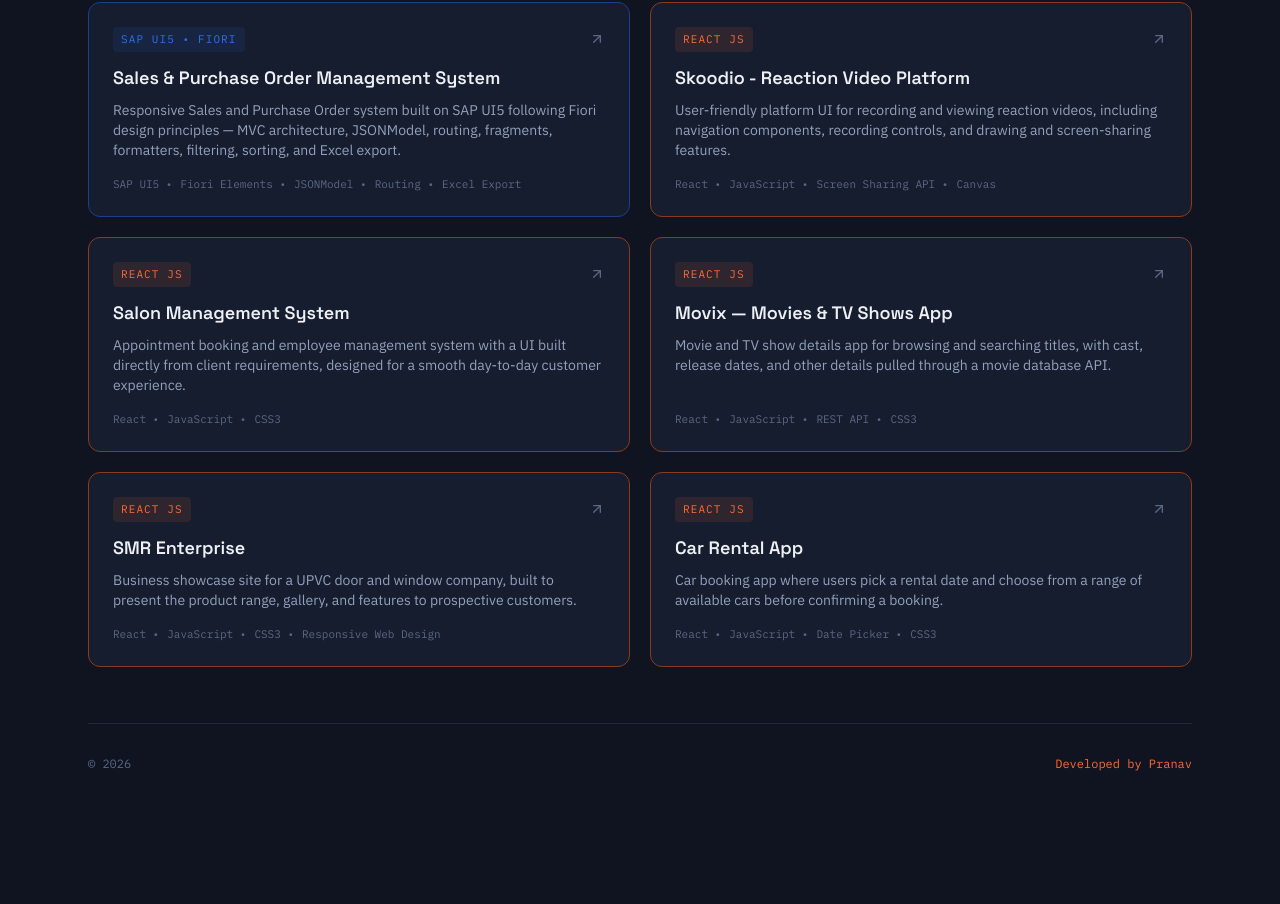
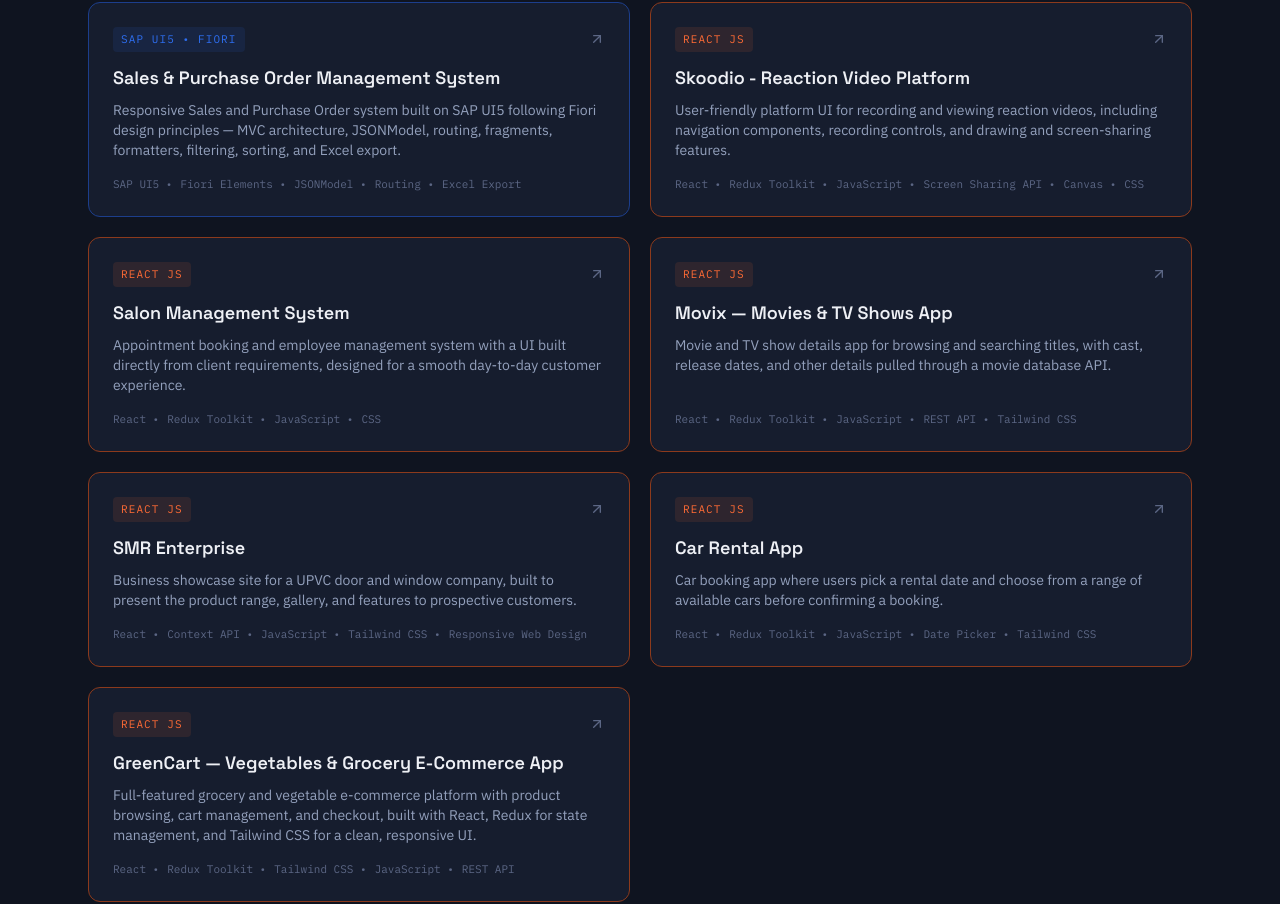
Before and after one commit to VickyDevlo/portfolio, a React (Vite) app: page /work in a window 1280 px wide. Shown: the part 238-1142 px from the top of the page. Before the commit the page ends 1042 px from the top, so only its background shows below. Built offline with nearby package versions, Linux system fonts and the light colour scheme.

Commit message:
new project added

```diff
--- a/src/data/content.js
+++ b/src/data/content.js
@@ -39,12 +39,6 @@
     icon: Briefcase,
     accent: "ember",
   },
-];
-
-export const HIGHLIGHTS = [
-  { value: "3+", label: "Years of frontend experience" },
-  { value: "6", label: "Shipped projects" },
-  { value: "2", label: "Frontend worlds — React & SAP UI5" },
 ];
 
 export const SKILL_GROUPS = [
@@ -141,7 +135,14 @@
     side: "react",
     tag: "React js",
     desc: "User-friendly platform UI for recording and viewing reaction videos, including navigation components, recording controls, and drawing and screen-sharing features.",
-    stack: ["React", "JavaScript", "Screen Sharing API", "Canvas"],
+    stack: [
+      "React",
+      "Redux Toolkit",
+      "JavaScript",
+      "Screen Sharing API",
+      "Canvas",
+      "CSS",
+    ],
     highlights: [
       "Designed a user-friendly layout for recording and viewing reaction videos.",
       "Built the navigation components tying the recording and viewing flows together.",
@@ -155,7 +156,7 @@
     side: "react",
     tag: "React js",
     desc: "Appointment booking and employee management system with a UI built directly from client requirements, designed for a smooth day-to-day customer experience.",
-    stack: ["React", "JavaScript", "CSS3"],
+    stack: ["React", "Redux Toolkit", "JavaScript", "CSS"],
     highlights: [
       "Built appointment booking pages so customers and staff could manage schedules easily.",
       "Created employee record management for tracking staff and shifts.",
@@ -168,7 +169,7 @@
     side: "react",
     tag: "React js",
     desc: "Movie and TV show details app for browsing and searching titles, with cast, release dates, and other details pulled through a movie database API.",
-    stack: ["React", "JavaScript", "REST API", "CSS3"],
+    stack: ["React", "Redux Toolkit", "JavaScript", "REST API", "Tailwind CSS"],
     highlights: [
       "Built a search experience for finding movies and TV shows quickly.",
       "Displayed full details per title — cast, release date, and other metadata.",
@@ -182,7 +183,13 @@
     side: "react",
     tag: "React js",
     desc: "Business showcase site for a UPVC door and window company, built to present the product range, gallery, and features to prospective customers.",
-    stack: ["React", "JavaScript", "CSS3", "Responsive Web Design"],
+    stack: [
+      "React",
+      "Context API",
+      "JavaScript",
+      "Tailwind CSS",
+      "Responsive Web Design",
+    ],
     highlights: [
       "Built a product showcase for the company's UPVC doors and windows.",
       "Added a gallery section to display finished installations and product photos.",
@@ -196,7 +203,13 @@
     side: "react",
     tag: "React js",
     desc: "Car booking app where users pick a rental date and choose from a range of available cars before confirming a booking.",
-    stack: ["React", "JavaScript", "Date Picker", "CSS3"],
+    stack: [
+      "React",
+      "Redux Toolkit",
+      "JavaScript",
+      "Date Picker",
+      "Tailwind CSS",
+    ],
     highlights: [
       "Built a date-selection flow so users can pick their rental period.",
       "Displayed a range of cars for users to browse and select from.",
@@ -204,6 +217,26 @@
       "Designed the UI to make comparing different cars straightforward.",
     ],
   },
+  {
+    slug: "greencart-grocery-ecommerce",
+    name: "GreenCart — Vegetables & Grocery E-Commerce App",
+    side: "react",
+    tag: "React js",
+    desc: "Full-featured grocery and vegetable e-commerce platform with product browsing, cart management, and checkout, built with React, Redux for state management, and Tailwind CSS for a clean, responsive UI.",
+    stack: ["React", "Redux Toolkit", "Tailwind CSS", "JavaScript", "REST API"],
+    highlights: [
+      "Built a product catalog for browsing vegetables and groceries with category-based filtering.",
+      "Implemented cart management using Redux for predictable, centralized state across the app.",
+      "Designed a responsive UI with Tailwind CSS for a fast, clean shopping experience on any device.",
+      "Added a checkout flow tying product selection, cart, and order confirmation together.",
+      "Structured reusable components to keep the storefront scalable as the product catalog grows.",
+    ],
+  },
+];
+export const HIGHLIGHTS = [
+  { value: "3+", label: "Years of frontend experience" },
+  { value: PROJECTS?.length, label: "Projects Built" },
+  { value: "2", label: "Frontend worlds — React & SAP UI5" },
 ];
 
 export const EXPERIENCE = [
@@ -237,7 +270,7 @@
     location: "Pune, India",
     period: "Jan '21 — Mar '22",
     bullets: [
-      "Built interactive user interfaces using React, JavaScript, HTML5, and CSS3 for multiple client projects.",
+      "Built interactive user interfaces using React, JavaScript, HTML5, and CSS for multiple client projects.",
       "Converted UI/UX designs into responsive, pixel-perfect web pages with a focus on usability and accessibility.",
       "Identified and resolved frontend bugs, improving application stability and overall user experience.",
       "Collaborated with team members using Git and followed industry best practices for clean, maintainable code.",
--- a/src/pages/Contact.jsx
+++ b/src/pages/Contact.jsx
@@ -14,8 +14,9 @@
       await navigator.clipboard.writeText(CONTACT.email);
       setCopied(true);
       setTimeout(() => setCopied(false), 3000);
-    } catch (e) {
+    } catch (error) {
       setCopied(false);
+      console.error(error);
     }
   };
 
```
